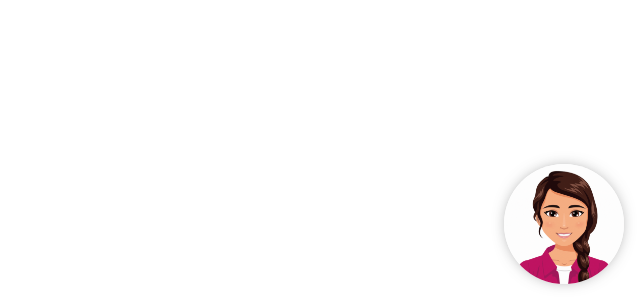
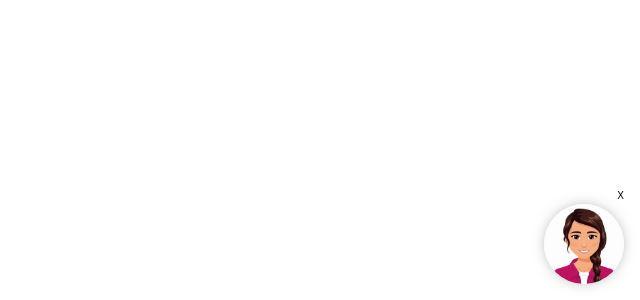
Before and after one commit to TLLRSK/1mb-pt-vue, a Vue app: page / in a window 1280 px wide. Shown: the part 500-800 px from the top of the page, without its empty margins (640-1280 px from the left). Built offline with nearby package versions, Linux system fonts and the light colour scheme; a web font is replaced by a local one.

Commit message:
add: toggling chatbot window and closing

```diff
--- a/src/App.vue
+++ b/src/App.vue
@@ -1,12 +1,16 @@
 <template>
   <section
-    class="app-chatbot">
+    :class="['app-chatbot', {'closed': !isChatbotOpen}]"
+    v-if="isChatbotOpen"
+  >
 
       <div class="chatbot-container--hidden" v-if="!isChatbotVisible">
         <button class="btn--show-chatbot" @click="toggleChatbotWindow">
           <img src="../public/images/chabot-pfp.gif" alt="">
         </button>
-        <button class=""></button>
+        <button class="btn--close-chatbot" @click="closeChatbot">
+          X
+        </button>
       </div>
 
       <div class="chatbot-container--visible" v-else>
@@ -26,6 +30,7 @@
 </template>
 
 <script>
+
 import NavBar from './components/navbar/NavBar.vue';
 import ChatContainer from './components/chatContainer/ChatContainer.vue';
 import ChatQuestionsCarousel from './components/questionsCarousel/QuestionsCarousel.vue';
@@ -43,6 +48,7 @@ export default {
   data() {
     return {
       isChatbotVisible: false,
+      isChatbotOpen: true,
       messagesLog: [
         {
           author: "chatbot",
@@ -75,6 +81,9 @@ export default {
   methods: {
     toggleChatbotWindow() {
       this.isChatbotVisible = !this.isChatbotVisible;
+    },
+    closeChatbot() {
+      this.isChatbotOpen = false;
     },
     sendMessage(message) {
       this.messagesLog.push({ author: 'user', content: message.content, type: 'default' });
--- a/src/scss/_app.scss
+++ b/src/scss/_app.scss
@@ -9,11 +9,7 @@
     left: 0;
     overflow: hidden;
 
-    .main {
-        overflow: hidden;
-    }
-
-    &:has(.nav-bar[class*="closed"]) {
+    &.closed {
         display: none;
     }
 
@@ -24,16 +20,27 @@
     }
 }
 .chatbot-container--hidden {
-    width: 12rem;
-    height: 12rem;
-    border-radius: 50%;
-    overflow: hidden;
+    width: 8rem;
+    height: 8rem;
+
     position: fixed;
     bottom: $margin--m;
     right: $margin--m;
-    -webkit-box-shadow: 0px 0px 18px -8px rgba(0,0,0,0.75);
-    -moz-box-shadow: 0px 0px 18px -8px rgba(0,0,0,0.75);
-    box-shadow: 0px 0px 18px -8px rgba(0,0,0,0.75);
+
+    .btn--show-chatbot {
+        overflow: hidden;
+        border-radius: 50%;
+        -webkit-box-shadow: 0px 0px 18px -8px rgba(0,0,0,0.75);
+        -moz-box-shadow: 0px 0px 18px -8px rgba(0,0,0,0.75);
+        box-shadow: 0px 0px 18px -8px rgba(0,0,0,0.75);
+
+    }
+
+    .btn--close-chatbot {
+        position: absolute;
+        top: -$margin--m;
+        right: 0;
+    }
 }
 .chatbot-container--visible {
     height: 100%;
```
Also changed, not shown: public/index.js (deleted, +0 -15 lines).
